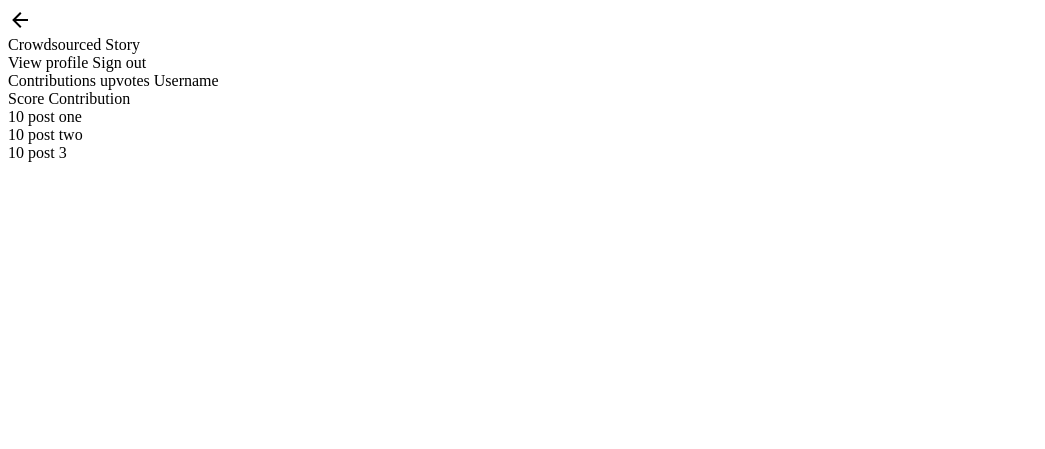
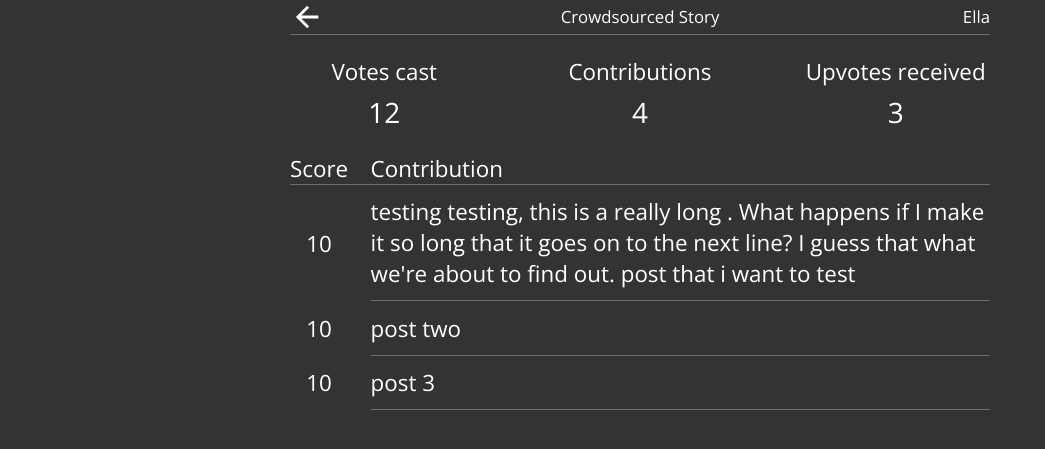
Before and after one commit to Kosaro/Crowdsourced_Story, a Django app: page /profile in a window 1280 px wide. Shown: the top 449 px of the page, without its empty margins (0-1045 px from the left). Run offline with Django 3.2, Linux system fonts and the light colour scheme.

Commit message:
Profile overview implemented

```diff
--- a/StoryPage/static/css/plotPoint.css
+++ b/StoryPage/static/css/plotPoint.css
@@ -21,7 +21,7 @@ button{
 }
 
 .dropdown-content {
-  top: 1rem;
+  top: .9rem;
   display: none;
   position: absolute;
   background-color: #333;
@@ -35,7 +35,7 @@ button{
   font-size: .6rem;
   display: flex;
   flex-direction: column;
-    align-items: flex-end;
+  align-items: flex-end;
 }
 
 .dropdown:hover .dropdown-content {
@@ -150,13 +150,13 @@ button{
   display: flex;
   justify-content: center;
 }
+
 .header-right{
   flex: 1;
   display: flex;
   justify-content: flex-end ;
   align-content: center;
   width: fit-content;
-
 }
 
 .header-left{
--- /dev/null
+++ b/StoryPage/static/css/profile.css
@@ -0,0 +1,146 @@
+.center{
+    margin: auto;
+    width: 700px
+}
+html {
+    background: #333;
+    font-family: "Open Sans";
+    font-size: 140%;
+    color: white;
+}
+.dropdown {
+    position: relative;
+    display: inline-block;
+}
+
+.dropdown-content {
+    top: .9rem;
+    display: none;
+    position: absolute;
+    background-color: #333;
+    box-shadow: 0px 8px 16px 0px rgba(0,0,0,0.2);
+    width: available;
+    padding: 12px 16px;
+    z-index: 1;
+}
+
+.dropdown-list{
+    font-size: .6rem;
+    display: flex;
+    flex-direction: column;
+    align-items: flex-end;
+}
+
+.dropdown:hover .dropdown-content {
+    display: block;
+}
+
+.header{
+    position: fixed;
+    font-size: .75rem;
+    height: 1.5rem;
+    top: 0;
+    left: 50%;
+    background: #333;
+    margin-left: -350px;
+    display: flex;
+    align-items: center;
+
+    justify-content: space-between;
+    z-index: 5;
+    border-bottom: ridge rgba(255,255,255,.3) 1px ;
+}
+.header-right{
+    flex: 1;
+    display: flex;
+    justify-content: flex-end ;
+    align-content: center;
+    width: fit-content;
+}
+
+.header-left{
+    flex: 1;
+    display: flex;
+    justify-content: flex-start;
+}
+
+.title{
+    flex: 1;
+    display: flex;
+    justify-content: center;
+}
+
+.back{
+    width: 1.50rem;
+    filter: opacity(1) invert(94%) sepia(100%) saturate(0%) hue-rotate(228deg) brightness(107%) contrast(106%);
+}
+.back:hover{
+    filter: invert(32%) sepia(73%) saturate(6721%) hue-rotate(352deg) brightness(92%) contrast(93%);
+}
+
+.main-column{
+    margin-top: 1.5rem;
+    display: flex;
+    flex-direction: column;
+    align-content: center;
+}
+
+#summary-grid{
+    margin-top: 1rem;
+    display: grid;
+    grid-column-gap: 3rem;
+    grid-row-gap: 0;
+    justify-items: center;
+    grid-template-columns: 1fr 1fr 1fr;
+    grid-template-areas:
+        "header1 header2 header3"
+        "value1 value2 value3";
+}
+
+#contribution-header{
+    grid-area: header2;
+}
+#votes-cast-header{
+    grid-area: header1;
+}
+#upvotes-received-header{
+    grid-area: header3;
+}
+#votes-cast-number{
+    grid-area: value1;
+}
+#contribution-number{
+    grid-area: value2;
+}
+#upvotes-received-number{
+    grid-area: value3;
+}
+
+.summary-value{
+    margin-top: .25rem;
+    font-size: 1.25rem;
+}
+#contribution-grid{
+    margin-top: 1rem;
+    display: grid;
+    grid-column-gap: 0rem;
+    grid-row-gap: 0rem;
+    grid-template-columns: max-content auto;
+}
+.bottom-border{
+    border-bottom: ridge rgba(255,255,255,.3) 1px ;
+}
+.score-cell{
+    display: flex;
+    justify-content: center;
+    align-items: center;
+    margin-right: 1rem;
+}
+.contribution-cell{
+    padding-top: .5rem;
+    padding-bottom: .5rem;
+    border-bottom: ridge rgba(255,255,255,.3) 1px ;
+}
+.contribution-score-header{
+    margin-right: 1rem;
+}
--- a/StoryPage/views.py
+++ b/StoryPage/views.py
@@ -18,6 +18,8 @@ def plot_point(request):
 
 
 def profile(request):
-    posts = ['post one', 'post two', 'post 3']
-    context = {'posts': posts}
+    posts = ['testing testing, this is a really long . What happens if I make it so long that it goes on to the next line? '
+             'I guess that what we\'re about to find out. post that i want to test', 'post two', 'post 3']
+    username = 'Ella'
+    context = {'posts': posts, 'username': username}
     return render(request, 'profile.html', context)
--- a/templates/profile.html
+++ b/templates/profile.html
@@ -3,11 +3,13 @@
 <html lang="en">
 <head>
     <meta charset="UTF-8">
+    <link rel="stylesheet" type="text/css" href="//fonts.googleapis.com/css?family=Open+Sans" />
+    <link rel="stylesheet" type="text/css" href="{% static 'css/profile.css' %}" />
     <title>Profile</title>
 </head>
 <body>
 <div class="center header">
-    <div class="header-left"> <img class="back" src="{% static 'icons/arrow-left.svg' %}" /></div>
+    <div class="header-left"><img class="back" src="{% static 'icons/arrow-left.svg' %}" /></div>
     <div class="title">Crowdsourced Story</div>
     <div class="header-right dropdown" style="width: fit-content">
         <span>{{ username }}</span>
@@ -18,21 +20,29 @@
             </div>
         </div>
     </div>
+</div>
 
-    <div class="center content-grid">
-        <div class="top">
-            <span>Contributions</span>
-            <span>upvotes</span>
-            <span>Username</span>
+    <div class="center main-column">
+        <div id="summary-grid">
+            <span id="contribution-header">Contributions</span>
+            <span id="upvotes-received-header">Upvotes received</span>
+            <span id="votes-cast-header">Votes cast</span>
+            <span id="contribution-number" class="summary-value">4</span>
+            <span id="upvotes-received-number" class="summary-value">3</span>
+            <span id="votes-cast-number" class="summary-value">12</span>
         </div>
-        <div>
-            <span>Score</span>
-            <span>Contribution</span>
+        <div id="contribution-grid">
+        <div class="bottom-border">
+            <span class="contribution-score-header">Score</span>
+        </div>
+            <div class="bottom-border">
+                <span>Contribution</span>
+            </div>
             {% for post in posts %}
-                <div>
+                <div class="score-cell">
                     <span>10</span>
-                    <span >{{ post }}</span>
                 </div>
+                <span class="contribution-cell">{{ post }}</span>
             {% endfor %}
     </div>
 </div>
```
